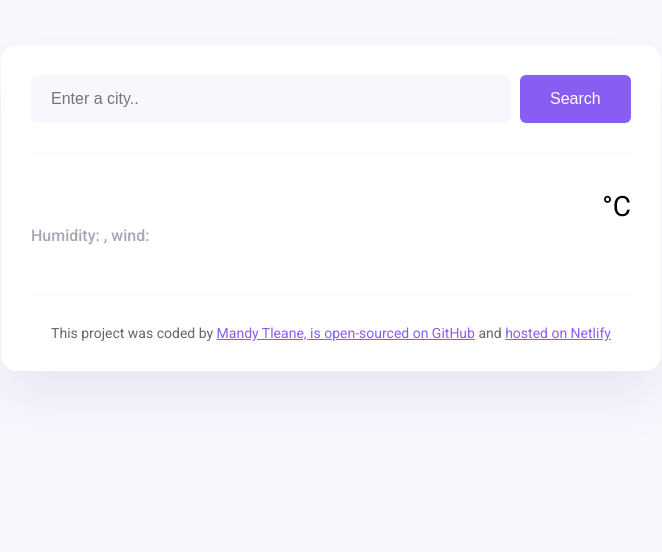
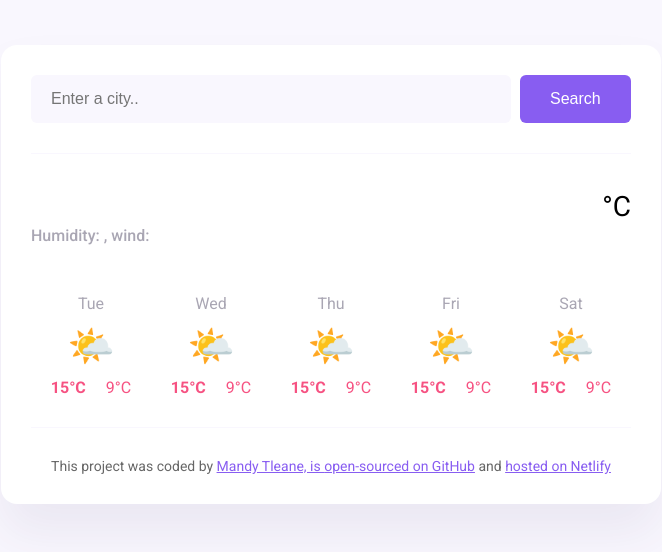
Before and after one commit to MandyTleane/Vanilla-weatherapp, a plain HTML site: page index.html in a window 1280 px wide. Shown: the whole page, without its empty margins (309-971 px from the left). Drawn offline with nearby package versions, Linux system fonts and the light colour scheme; no server answers.

Commit message:
Added weekdays to forecast in HTML and Styled in CSS

```diff
--- a/index.html
+++ b/index.html
@@ -36,6 +36,56 @@
           </div>
 
         </div>
+        <div class="weather-forecast">
+            <div class="weather-forecast-day">
+                <div class="weather-forecast-date"> Tue</div>
+                <div class= "weather-forecast-icon"> 🌤️</div>
+                <div class="weather-forecast-temperatures">
+                <div class="weather-forecast-temperature"><strong>15°C</strong></div>
+                <div class="weather-forecast-temperature">9°C</div></div></div>
+               <div class="weather-forecast-day">
+                <div class="weather-forecast-date"> Wed</div>
+                <div class= "weather-forecast-icon"> 🌤️</div>
+                <div class="weather-forecast-temperatures">
+                <div class="weather-forecast-temperature"><strong>15°C</strong></div>
+                <div class="weather-forecast-temperature">9°C</div></div></div>
+
+            <div class="weather-forecast-day">
+                <div class="weather-forecast-date"> Thu</div>
+                <div class= "weather-forecast-icon"> 🌤️</div>
+                <div class="weather-forecast-temperatures">
+                <div class="weather-forecast-temperature"><strong>15°C</strong></div>
+                <div class="weather-forecast-temperature">9°C</div></div></div>
+
+            <div class="weather-forecast-day">
+                <div class="weather-forecast-date"> Fri</div>
+                <div class= "weather-forecast-icon"> 🌤️</div>
+                <div class="weather-forecast-temperatures">
+                <div class="weather-forecast-temperature"><strong>15°C</strong></div>
+                <div class="weather-forecast-temperature">9°C</div></div></div>
+
+            <div class="weather-forecast-day">
+                <div class="weather-forecast-date"> Sat</div>
+                <div class= "weather-forecast-icon"> 🌤️</div>
+                <div class="weather-forecast-temperatures">
+                <div class="weather-forecast-temperature"><strong>15°C</strong></div>
+                <div class="weather-forecast-temperature">9°C</div></div></div>
+
+
+
+
+
+
+
+
+
+
+
+
+
+
+
+        </div>
     </main>
 
     <footer>
--- a/src/index.css
+++ b/src/index.css
@@ -82,6 +82,36 @@ main {
   display: flex;
 }
 
+.weather-forecast {
+  display: flex;
+  justify-content: space-around;
+  margin-top: 30px;
+}
+
+.weather-forecast-date {
+  text-align: center;
+  color: rgba(39, 33, 66, 0.4);
+  font-size: 16px;
+  line-height: 20px;
+  margin-bottom: 10px;
+}
+
+.weather-forecast-icon {
+  font-size: 38px;
+  text-align: center;
+}
+
+.weather-forecast-temperatures {
+  text-align: center;
+  color: #f65282;
+  margin-top: 10px;
+  display: flex;
+  justify-content: center;
+}
+
+.weather-forecast-temperature {
+  padding: 0 10px;
+}
 footer {
   border-top: 1px solid #f9f7fe;
   padding: 30px 0 0 0;
```
